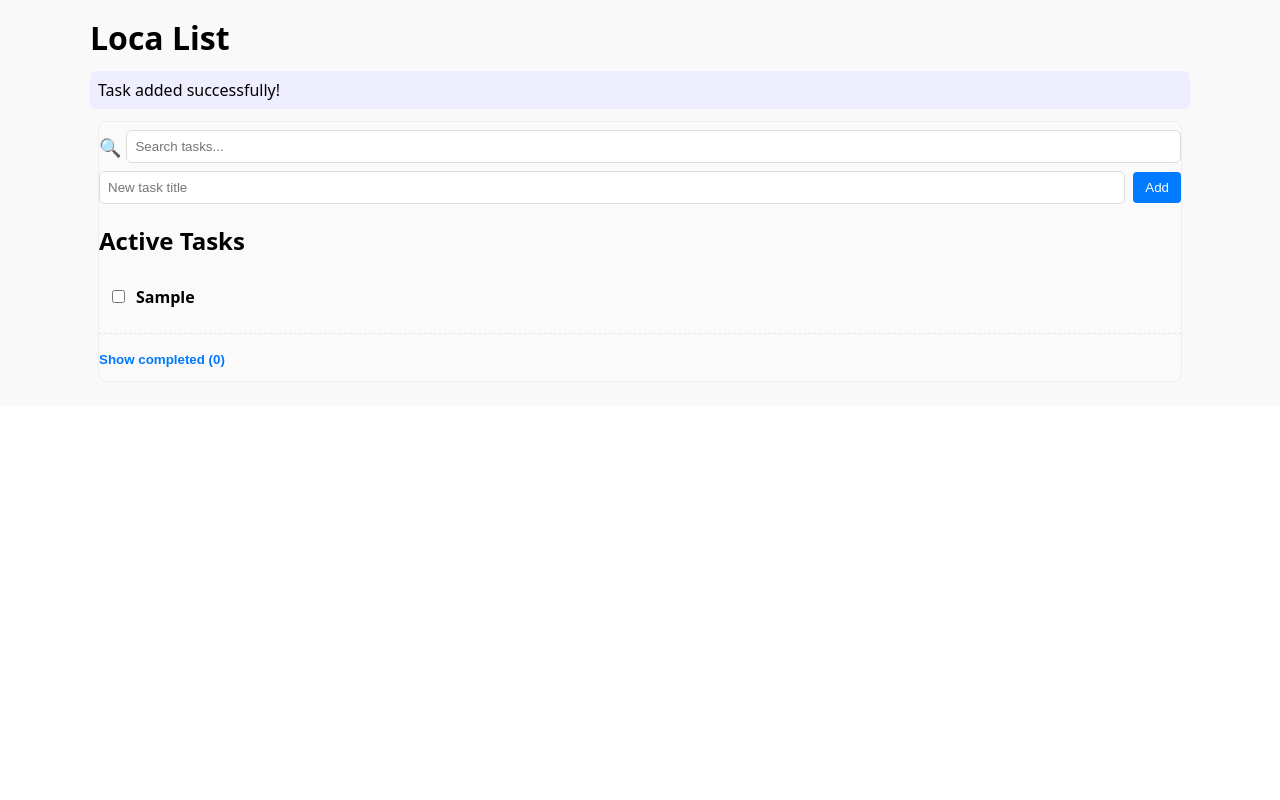
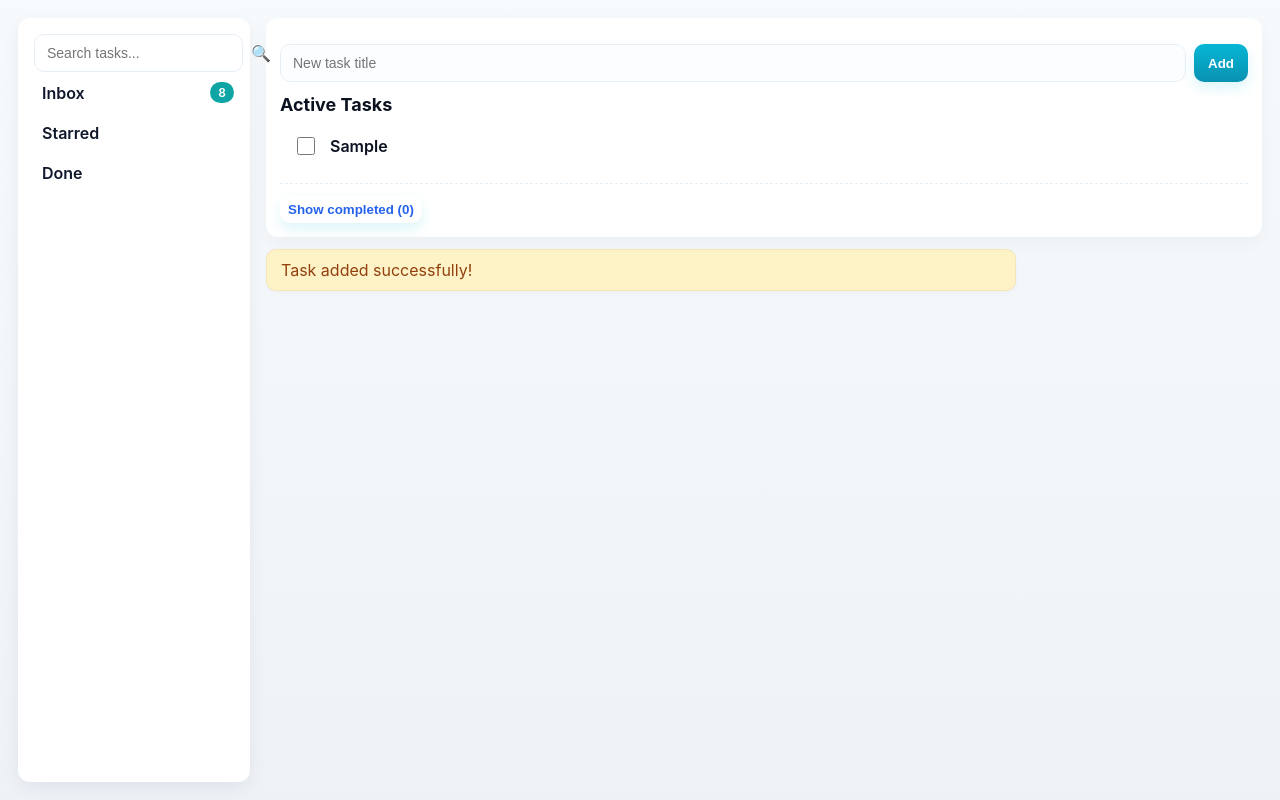
Before and after one commit to abyr/loca-list, a React (Create React App) app: page / in a window 1280 px wide. Both pictures are taken after typing "Sample" into the empty fields and a click on the button "Add". Built offline with nearby package versions, Linux system fonts and the light colour scheme.

Commit message:
make dynamic sidebar

```diff
--- a/src/components/TaskManager.css
+++ b/src/components/TaskManager.css
@@ -1,98 +1,202 @@
-.task-manager {
-    max-width: 1100px;
-    margin: 0 auto;
-    padding: 16px;
-    font-family: system-ui, Arial, sans-serif;
+/* General */
+
+h2 {
+  margin: 6px 0 8px 0;
+  font-size: 18px;
+  color: #0b1220;
 }
 
-.task-manager h1 {
-    margin: 0 0 12px;
+ul {
+  list-style: none;
+  padding: 0;
+  margin: 0;
 }
 
-.feedback {
-    background: #eef;
-    padding: 8px;
-    margin-bottom: 12px;
-    border-radius: 6px;
+li {
+  list-style: none;
 }
 
-/* Two-column container */
-.columns {
-    display: grid;
+/* Root layout */
+.wrapper {
+  display: flex;
+  height: 100vh;
+  font-family: Inter, system-ui, -apple-system, "Segoe UI", Roboto, "Helvetica Neue", Arial;
+  color: #0f172a;
+  background: linear-gradient(180deg, #f7fafc 0%, #eef2f7 100%);
   gap: 16px;
-    grid-template-columns: 1fr 2fr;
-    align-items: start;
-    margin: 8px;
+  padding: 18px;
+  box-sizing: border-box;
 }
 
-@media (max-width: 800px) {
+/* Sidebar */
+.sidebar {
+  width: 200px;
+  background: #ffffff;
+  border-radius: 12px;
+  box-shadow: 0 6px 18px rgba(10, 19, 33, 0.06);
+  padding: 16px;
+  flex-shrink: 0;
+  display: flex;
+  flex-direction: column;
+  justify-content: flex-start;
+}
+.sidebar ul {
+  list-style: none;
+  padding: 0;
+  margin: 0;
+}
+.sidebar li {
+  padding: 10px 0px 10px 8px;
+  border-radius: 8px;
+  cursor: pointer;
+  font-weight: 600;
+  color: #0f172a;
+  display: flex;
+  justify-content: space-between;
+  align-items: center;
+}
+.sidebar li:hover {
+  background: #f1f5f9;
+}
+.sidebar .badge {
+  background: #0ea5a4;
+  color: white;
+  font-size: 12px;
+  padding: 3px 8px;
+  border-radius: 999px;
+}
+
+.wrapper.sidebar-open .sidebar {
+  transform: translateX(0);
+  opacity: 1;
+}
+
+.task-manager {
+  flex: 1;
+  display: flex;
+  flex-direction: column;
+  gap: 12px;
+  /* allow children to shrink properly */
+  min-width: 0;
+}
+
+/* Feedback */
+.feedback {
+  background: #fef3c7;
+  color: #92400e;
+  padding: 10px 14px;
+  border-radius: 10px;
+  border: 1px solid rgba(149, 78, 0, 0.08);
+  max-width: 720px;
+  box-shadow: 0 2px 6px rgba(15, 23, 42, 0.03);
+}
+
 .columns {
+  display: flex;
+  gap: 16px;
+  align-items: stretch;
+  min-height: 0;
+}
+
+.task-manager.one-column .columns {
   grid-template-columns: 1fr;
 }
+.task-manager.two-column .columns {
+  display: flex;
+}
+
+.col {
+  background: #ffffff;
+  border-radius: 12px;
+  padding: 14px;
+  box-shadow: 0 6px 18px rgba(10, 19, 33, 0.04);
+  overflow: auto;
 }
 
 .col.left {
-    background: #fafafa;
-    padding: 12px;
-    border-radius: 8px;
-    border: 1px solid #eee;
+  flex: 1 1 520px;
+  min-width: 260px;
+}
+.col.right {
+  width: 360px;
+  flex-shrink: 0;
+  display: flex;
+  flex-direction: column;
+  gap: 12px;
 }
 
 .left-header {
   display: flex;
-    flex-direction: column;
+  gap: 12px;
+  align-items: center;
+  margin-bottom: 12px;
+  flex-wrap: wrap;
+}
+
+.left-navigation-bar {
+  display: flex;
+  gap: 12px;
+  align-items: center;
+  margin-bottom: 12px;
+  flex-wrap: wrap;
+}
+
+/* New task input block */
+.input-block {
+  display: flex;
   gap: 8px;
-    margin-bottom: 8px;
+  flex: 1 1 320px;
+}
+.input-block input {
+  flex: 1;
+  padding: 10px 12px;
+  border-radius: 10px;
+  border: 1px solid #e6eef6;
+  background: #fbfdff;
+  outline: none;
+  font-size: 14px;
+  box-shadow: inset 0 1px 0 rgba(255,255,255,0.6);
+}
+.input-block input:focus {
+  border-color: #7dd3fc;
+  box-shadow: 0 0 0 4px rgba(125,211,252,0.08);
+}
+
+button {
+  background: linear-gradient(180deg,#06b6d4,#0891b2);
+  color: white;
+  border: none;
+  padding: 10px 14px;
+  border-radius: 10px;
+  cursor: pointer;
+  font-weight: 600;
+  box-shadow: 0 6px 14px rgba(6, 182, 212, 0.14);
 }
 
 .search-block {
-  display: flex;
-  align-items: center;
-}
-
-.input-block {
+  position: relative;
   display: flex;
   align-items: center;
   gap: 8px;
+  justify-content: space-between;
+  min-width: 200px;
+}
+.search-block input {
+  width: auto;
+  padding: 10px 14px 10px 12px;
+  border-radius: 10px;
+  border: 1px solid #e6eef6;
+  background: #fff;
+  font-size: 14px;
+  flex: 1 0 auto;
+}
+.search-block .search-icon {
+  color: #94a3b8;
+  pointer-events: none;
+  flex: 0 0 auto;
 }
 
-.search-icon {
-  margin-right: 5px;
-  font-size: 18px;
-  color: #888;
-}
-
-button {
-  padding: 8px 12px;
-  background-color: #007bff;
-  color: white;
-  border: none;
-  border-radius: 4px;
-  cursor: pointer;
-}
-
-button:hover {
-  background-color: #0056b3;
-}
-
-input[type="text"] {
-  flex: 1;
-  padding: 8px;
-  border: 1px solid #ccc;
-  border-radius: 4px;
-}
-
-.left-header input {
-    flex: 1;
-    padding: 8px;
-    border: 1px solid #ddd;
-    border-radius: 6px;
-}
-
-.left-header button {
-    padding: 8px 12px;
-}
-
+/* Task list */
 .task-list {
   list-style: none;
   padding: 0;
@@ -100,62 +204,114 @@ input[type="text"] {
   display: flex;
   flex-direction: column;
   gap: 8px;
-    max-height: 40vh;
-    overflow: auto;
+}
+.task-list .empty {
+  color: #64748b;
+  padding: 12px;
+  border-radius: 8px;
+  background: #f8fafc;
+  text-align: center;
 }
 
+/* Each task item */
 .task-item {
   display: flex;
-    justify-content: space-between;
   align-items: center;
-    padding: 8px;
-    border-radius: 6px;
+  gap: 12px;
+  padding: 10px 12px;
+  border-radius: 10px;
   cursor: pointer;
+  transition: background .12s, transform .08s;
+  user-select: none;
   border: 1px solid transparent;
 }
-
 .task-item:hover {
-    background: #fff;
-    border-color: #eee;
+  background: #f8fafc;
 }
-
 .task-item.selected {
-    box-shadow: 0 0 0 2px rgba(0, 120, 255, 0.08);
-    border-color: rgba(0, 120, 255, 0.12);
+  background: linear-gradient(90deg, rgba(14,165,233,0.08), rgba(56,189,248,0.02));
+  border-color: rgba(14,165,233,0.12);
+  box-shadow: 0 6px 18px rgba(14,165,233,0.06);
 }
 
 .task-main {
   display: flex;
   align-items: center;
-    gap: 8px;
-    flex: 1;
+  gap: 12px;
+  width: 100%;
+}
+.task-main input[type="checkbox"] {
+  width: 18px;
+  height: 18px;
+  accent-color: #0891b2;
+  cursor: pointer;
+}
+.task-title {
+  font-weight: 600;
+  color: #0b1220;
+  white-space: nowrap;
+  overflow: hidden;
+  text-overflow: ellipsis;
+}
+.task-desc {
+  margin-left: auto;
+  color: #94a3b8;
+  font-size: 13px;
 }
 
-.task-title {
+.completed-block {
+  margin-top: 14px;
+  border-top: 1px dashed #e6eef6;
+  padding-top: 12px;
+}
+.collapse-toggle {
+  background: transparent;
+  border: none;
+  color: #2563eb;
   font-weight: 600;
+  cursor: pointer;
+  padding: 6px 8px;
 }
+.completed-list {
+  margin-top: 8px;
+}
+.completed-item {
+  padding: 10px;
+  border-radius: 10px;
+  background: #f8fafc;
+  margin-bottom: 8px;
+  cursor: pointer;
+  border: 1px solid rgba(2,6,23,0.03);
+}
+.completed-item:focus { outline: none; box-shadow: 0 0 0 4px rgba(99,102,241,0.06); }
+.completed-title { font-weight: 700; color: #0b1220; }
+.completed-desc { color: #6b7280; font-size: 13px; margin-top: 4px; }
+.completed-meta { color: #94a3b8; font-size: 12px; margin-top: 6px; }
 
-.col.right {
-    background: #fff;
+.details {
   padding: 12px;
-    border-radius: 8px;
-    border: 1px solid #eee;
-    min-height: 200px;
+  border-radius: 10px;
+  background: linear-gradient(180deg,#ffffff,#fbfdff);
+  border: 1px solid rgba(14,165,233,0.04);
 }
-
-.empty {
-    color: #666;
-    padding: 12px;
+.detail-row {
+  margin-bottom: 8px;
+  color: #0b1220;
 }
-
-.details .detail-row {
-    margin-bottom: 8px;
-}
+.detail-row strong { color: #0b1220; margin-right: 6px; }
 
 .details-actions {
-    margin-top: 12px;
   display: flex;
   gap: 8px;
+  margin-top: 8px;
+}
+.details-actions button {
+  padding: 8px 10px;
+  border-radius: 8px;
+  border: 1px solid #e6eef6;
+  background: #fff;
+  cursor: pointer;
+  font-weight: 600;
 }
 
 .edit-form {
@@ -164,125 +320,100 @@ input[type="text"] {
   flex-direction: column;
   gap: 8px;
 }
-
 .edit-form input,
 .edit-form textarea {
-    padding: 8px;
-    border: 1px solid #ddd;
-    border-radius: 6px;
+  padding: 10px 12px;
+  border-radius: 8px;
+  border: 1px solid #e6eef6;
+  background: #fff;
+  font-size: 14px;
+  resize: vertical;
 }
-
 .edit-buttons {
   display: flex;
   gap: 8px;
 }
-
-.completed-block {
-    margin-top: 16px;
-    border-top: 1px dashed #e6e6e6;
-    padding-top: 12px;
+.edit-buttons button {
+  padding: 8px 12px;
+  border-radius: 8px;
+  border: none;
+  cursor: pointer;
+  font-weight: 700;
+}
+.edit-buttons button:first-child {
+  background: linear-gradient(180deg,#06b6d4,#0891b2);
+  color: #fff;
+}
+.edit-buttons button:last-child {
+  background: transparent;
+  border: 1px solid #e6eef6;
 }
 
-.collapse-toggle {
-    background: transparent;
-    border: 0;
-    color: #0078ff;
-    cursor: pointer;
-    padding: 6px 0;
-    font-weight: 600;
+/* Responsiveness */
+@media (max-width: 980px) {
+  .sidebar { display: none; }
+  /* .col.right { display: none; } */
+  .task-manager.one-column .columns { flex-direction: column; }
 }
-
-.completed-list {
-    margin-top: 8px;
-    max-height: 25vh;
-    overflow: auto;
-    background: #fff;
-    border-radius: 6px;
-    padding: 8px;
-    border: 1px solid #f0f0f0;
-}
-
-.completed-list ul {
-    list-style: none;
-    padding: 0;
-    margin: 0;
-    display: flex;
-    flex-direction: column;
-    gap: 8px;
-}
-
-.completed-item {
-    padding: 8px;
-    border-radius: 6px;
-    background: #fafafa;
-    border: 1px solid #f3f3f3;
-    cursor: pointer;
-}
-
-.completed-item:hover {
-    background: #fff;
-    box-shadow: 0 1px 4px rgba(0, 0, 0, 0.04);
-}
-
-.completed-title {
-    font-weight: 600;
-    color: #444;
-}
-
-.completed-desc {
-    color: #666;
-    margin-top: 4px;
-}
-
-.completed-meta {
-    color: #888;
-    font-size: 12px;
-    margin-top: 6px;
-}
-
-.task-manager.one-column .columns {
-    display: block;
-}
-
-/* One-column container */
-.task-manager.one-column .col {
-    width: 100%;
-    box-sizing: border-box;
-    padding: 0.5rem 0;
-}
-
-.task-manager.one-column .col.right {
-    margin-top: 1rem;
-}
-
-.task-manager.one-column .left-header {
-    display: flex;
-    gap: 0.5rem;
+@media (max-width: 640px) {
+  .input-block { flex-direction: column; gap: 6px; }
+  .search-block { min-width: 100%; }
+  .task-title { font-size: 14px; }
 }
 
 
-
-
-.task-manager.two-column .columns {
+/* Add transition and default transform/opacity */
+.sidebar {
+  width: 200px;
+  background: #ffffff;
+  border-radius: 12px;
+  box-shadow: 0 6px 18px rgba(10, 19, 33, 0.06);
+  padding: 16px;
+  flex-shrink: 0;
   display: flex;
-    gap: 1rem;
+  flex-direction: column;
+  justify-content: flex-start;
+  transition: transform 220ms ease, opacity 220ms ease;
+  transform: translateX(0);
+  opacity: 1;
 }
 
-.task-manager.two-column .col.left {
-    width: 40%;
+/* Show when wrapper has sidebar-open (keeps current behavior for wide screens) */
+.wrapper.sidebar-open .sidebar {
+  transform: translateX(0);
+  opacity: 1;
 }
 
-.task-manager.two-column .col.right {
-    width: 60%;
+/* Responsive behaviour: hide sidebar by default under 980px and slide it in when .sidebar-open is set */
+@media (max-width: 980px) {
+  .sidebar {
+    position: fixed;
+    left: 12px;
+    top: 12px;
+    height: calc(100vh - 24px);
+    z-index: 60;
+    transform: translateX(-110%);
+    opacity: 0;
+    box-shadow: 0 20px 40px rgba(2,6,23,0.12);
   }
 
-@media (max-width: 800px) {
-    .task-manager.two-column .columns {
-        display: block;
+  /* show when wrapper has sidebar-open */
+  .wrapper.sidebar-open .sidebar {
+    transform: translateX(0);
+    opacity: 1;
   }
 
-    .task-manager.two-column .col {
-        width: 100%;
-        margin-bottom: 1rem;
+  /* hide right details and force single column */
+  /* .col.right { display: none; } */
+  .task-manager.one-column .columns { flex-direction: column; }
+
+  /* adjust wrapper padding for small screens */
+  .wrapper { padding: 12px; }
+}
+
+/* Hide .nav-sidebar on screens wider than 980px */
+@media (min-width: 981px) {
+  .nav-sidebar {
+    display: none !important;
   }
 }
--- a/src/components/TaskManager.tsx
+++ b/src/components/TaskManager.tsx
@@ -7,13 +7,30 @@ const taskDB = new TaskDB();
 
 const TaskManager: React.FC = () => {
   const [tasks, setTasks] = useState<Task[]>([]);
-  const [searchTerm, setSearchTerm] = useState('');  // Step 1: Add search term state
+  const [searchTerm, setSearchTerm] = useState('');
   const [title, setTitle] = useState('');
   const [description, setDescription] = useState('');
   const [editingTaskId, setEditingTaskId] = useState<number | null>(null);
   const [feedback, setFeedback] = useState<string | null>(null);
   const [selectedTask, setSelectedTask] = useState<Task | null>(null);
   const [completedCollapsed, setCompletedCollapsed] = useState(true);
+
+  // Add near top with other useState
+  const [sidebarOpen, setSidebarOpen] = useState(false);
+
+  // Add handler (can be inline onClick too)
+  const toggleSidebar = (e?: React.MouseEvent) => {
+    if (e) e.stopPropagation();
+    setSidebarOpen(s => !s);
+  };
+
+  const handleToggleKeyDown = (e: React.KeyboardEvent, fn: (e?: React.MouseEvent) => void) => {
+  if (e.key === 'Enter' || e.key === ' ') {
+    e.preventDefault();
+    // cast to MouseEvent type expected by toggleSidebar
+    fn((e as unknown) as React.MouseEvent);
+  }
+};
 
   useEffect(() => {
     loadTasks();
@@ -127,22 +144,46 @@ const TaskManager: React.FC = () => {
   const completedTasks = filteredTasks.filter(t => t.completed).sort((a,b)=> (b.updatedDate||0) - (a.updatedDate||0));
 
   return (
-    <div className={`task-manager ${selectedTask ? 'two-column' : 'one-column'}`}>
-      <h1>Loca List</h1>
-      {feedback && <div className="feedback">{feedback}</div>}
-
-      <div className="columns">
-        <aside className="col left">
-          <div className="left-header">
+    <div className={`wrapper ${sidebarOpen ? 'sidebar-open' : ''}`} onClick={() => setSidebarOpen(false)}>
+      <div className={`sidebar`} onClick={(e) => e.stopPropagation()}>
         <div className="search-block">
-              <span className="search-icon">🔍</span> {/* Unicode character for magnifying glass */}
           <input
             type="text"
             placeholder="Search tasks..."
             value={searchTerm}
             onChange={(e) => setSearchTerm(e.target.value)}
           />
+          <span className="search-icon">🔍</span> {/* Unicode character for magnifying glass */}
         </div>
+        <ul>
+          <li>Inbox <span className="badge">8</span></li>
+          <li>Starred</li>
+          <li>Done</li>
+        </ul>
+      </div>
+      <div className={`task-manager ${selectedTask ? 'two-column' : 'one-column'}`}>
+
+        <div className="columns">
+          <aside className="col left">
+            <div className="left-navigation-bar">
+              <li>
+                <button
+                  className="nav-sidebar"
+                  onClick={(e) => { e.stopPropagation(); toggleSidebar(e); }}
+                  onKeyDown={(e) => handleToggleKeyDown(e, toggleSidebar)}
+                  aria-expanded={sidebarOpen}
+                  aria-controls="sidebar"
+                  aria-label={sidebarOpen ? 'Close sidebar' : 'Open sidebar'}
+                  type="button"
+                >
+                  Sidebar
+                </button>
+
+              </li>
+
+            </div>
+            <div className="left-header">
+
               <div className="input-block">
                 <input
                   type="text"
@@ -152,6 +193,7 @@ const TaskManager: React.FC = () => {
                 />
                 <button onClick={handleAddTask}>Add</button>
               </div>
+
             </div>
 
             <h2>Active Tasks</h2>
@@ -256,6 +298,10 @@ const TaskManager: React.FC = () => {
             </section>
           ) : ''}
         </div>
+
+        {feedback && <div className="feedback">{feedback}</div>}
+
+      </div>
     </div>
   );
 };
```
Lines whose indentation alone changed are shown as unchanged.
